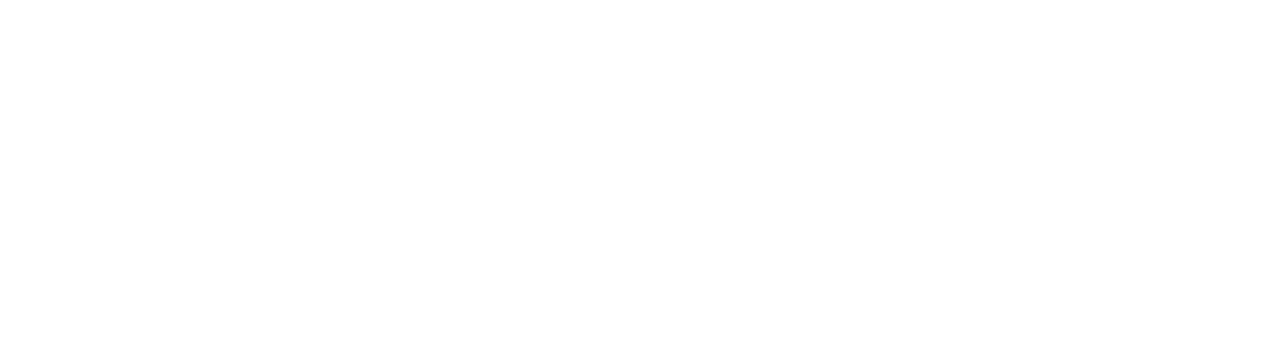
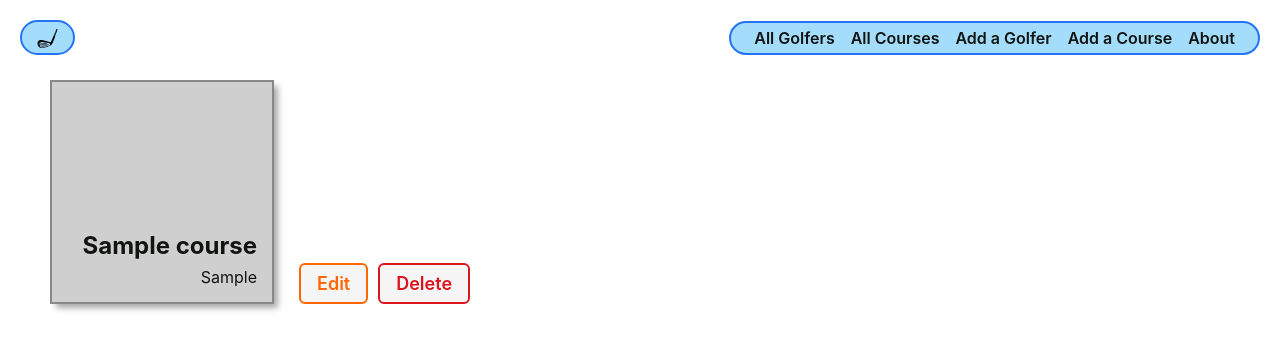
Before and after one commit to chriselliott97/golf-tracker, a Django app: page /courses/1/ in a window 1280 px wide. Before the commit the part shown is empty. Shown: the top 350 px of the page. Run offline with Django 4.2, Linux system fonts and the light colour scheme; tables that the repository leaves empty hold one stand-in row (values such as "Sample post").

Commit message:
add update and delete to courses

```diff
--- /dev/null
+++ b/main_app/static/css/courses/course-detail.css
@@ -0,0 +1,52 @@
+main {
+  display: flex;
+  align-items: flex-end;
+  justify-content: flex-start;
+  min-height: auto;
+}
+
+.card {
+  width: 224px;
+  height: 224px;
+  margin: 25px 25px 15px 40px;
+  border: solid 2px;
+  box-shadow: var(--card-box-shadow);
+  position: relative;
+}
+
+.card-bg{
+  opacity: .4;
+  position: absolute;
+  display: inline-flex;
+  top: 0;
+  left: 0;
+  width: 100%;
+  height: 100%;
+}
+
+.card-content {
+  padding: 15px;
+  height: 100%;
+  width: 100%;
+  display: flex;
+  align-items: flex-end;
+  justify-content: flex-end;
+  flex-direction: column;
+  color: var(--text-color);
+}
+
+.btn {
+  margin-bottom: 15px;
+}
+
+.card h2 {
+  margin: 7px 0;
+  font-size: var(--font-xl);
+  z-index: 1;
+}
+
+.card p {
+  margin: 0;
+  font-size: var(--font-reg);
+  z-index: 1;
+}
--- a/main_app/templates/main_app/course_detail.html
+++ b/main_app/templates/main_app/course_detail.html
@@ -0,0 +1,24 @@
+{% extends 'base.html' %}
+{% load static %}
+
+{% block head %}
+<link
+  rel="stylesheet"
+  type="text/css"
+  href="{% static 'css/courses/course-detail.css' %}"
+/>
+{% endblock %}
+
+{% block content %}
+
+<div class="card" style="border-color: {{ course.color }}">
+  <div class="card-bg" style="background-color: {{ course.color }}"></div>
+  <div class="card-content">
+    <h2>{{ course.name }}</h2>
+    <p>{{ course.location }}</p>
+  </div>
+</div>
+<a href="{% url 'courses_update' course.id %}" class="btn warn">Edit</a>
+<a href="{% url 'courses_delete' course.id %}" class="btn danger">Delete</a>
+
+{% endblock %}
--- a/main_app/urls.py
+++ b/main_app/urls.py
@@ -13,4 +13,6 @@
   path('courses/create/', views.CourseCreate.as_view(), name='courses_create'),
   path('courses/<int:pk>/', views.CourseDetail.as_view(), name='courses_detail'),
   path('courses/', views.CourseList.as_view(), name='courses_index'),
+  path('courses/<int:pk>/update/', views.CourseUpdate.as_view(), name='courses_update'),
+  path('courses/<int:pk>/delete/', views.CourseDelete.as_view(), name='courses_delete'),
 ]
--- a/main_app/views.py
+++ b/main_app/views.py
@@ -54,3 +54,11 @@
 
 class CourseDetail(DetailView):
   model = Course
+
+class CourseUpdate(UpdateView):
+  model = Course
+  fields = ['name', 'color']
+
+class CourseDelete(DeleteView):
+  model = Course
+  success_url = '/courses/'
```
Also changed, not shown: main_app/static/css/golfers/golfer-detail.css (+6 -6 lines), main_app/templates/main_app/course_confirm_delete.html (added, +23 -0 lines).
